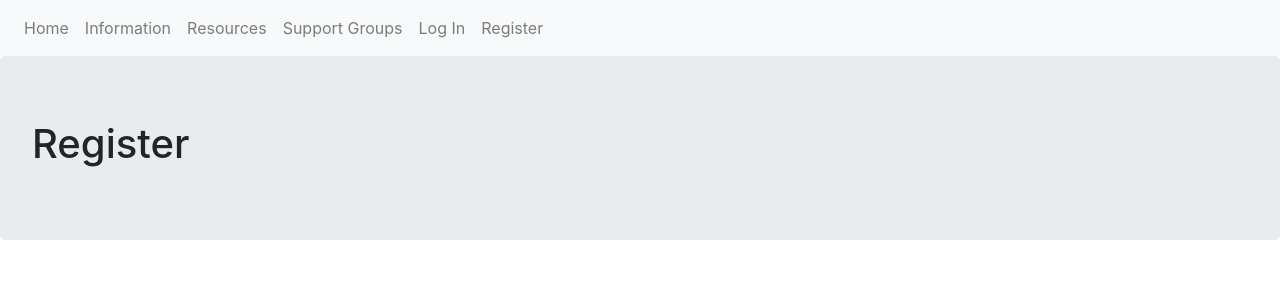
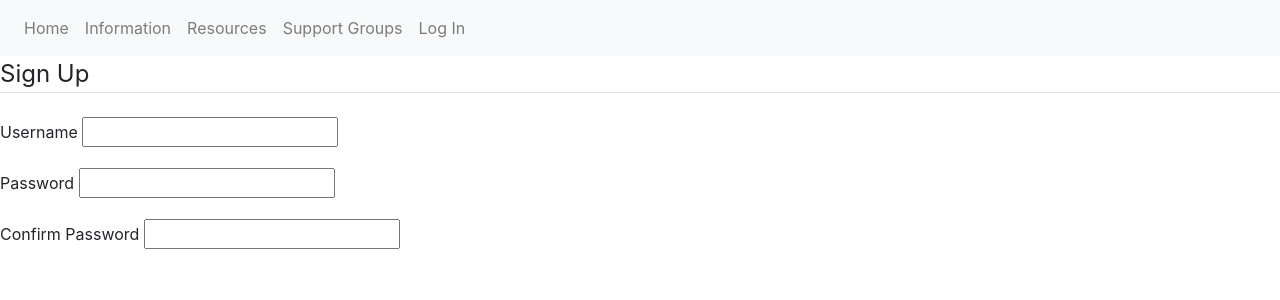
Before and after one commit to AddyMcCabe/addiction-recovery-resources-app, a Flask app: page /register in a window 1280 px wide. Shown: the top 300 px of the page. Run offline with Flask 2, Linux system fonts and the light colour scheme.

Commit message:
added forms.py and forms for login & register

```diff
--- /dev/null
+++ b/forms.py
@@ -0,0 +1,16 @@
+from flask_wtf import FlaskForm
+from wtforms import StringField, PasswordField, SubmitField
+from wtforms.validators import DataRequired, Length, EqualTo
+
+class RegisterForm(FlaskForm):
+
+    username = StringField('Username', validators=[DataRequired(),Length(min=2, max=20)])
+    password = PasswordField('Password', validators=[DataRequired(),])
+    confirm_password = PasswordField('Confirm Password', validators=[DataRequired(), EqualTo('password')])
+    submit = SubmitField('Sign Up')
+
+class LoginForm(FlaskForm):
+
+    username = StringField('Username', validators=[DataRequired(),Length(min=2, max=20)])
+    password = PasswordField('Password', validators=[DataRequired(),])
+    submit = SubmitField('Login')
--- a/server.py
+++ b/server.py
@@ -4,12 +4,13 @@ from flask import Flask, render_template, url_for, redirect, request
 from flask_debugtoolbar import DebugToolbarExtension
 from werkzeug.security import generate_password_hash, check_password_hash
 from model import connect_to_db, db
+from forms import LoginForm, RegisterForm
 
 
 app = Flask(__name__)
 
 
-app.secret_key = "ABC"
+app.config['SECRET_KEY'] = 'dhsdskowlwjj3744394ghheiso45852el'
 
 
 app.jinja_env.undefined = StrictUndefined
@@ -26,11 +27,13 @@ def home():
 
 @app.route('/login')
 def login():
-    return render_template('login.html')
+    form = LoginForm()
+    return render_template('login.html', form=form)
 
 @app.route('/register')
 def register():
-    return render_template('register.html')
+    form = RegisterForm()
+    return render_template('register.html', form=form)
 
 @app.route('/info')
 def list_info():
--- a/templates/base.html
+++ b/templates/base.html
@@ -19,7 +19,6 @@
             <a class="nav-item nav-link" href="{{url_for('resources')}}">Resources</a>
             <a class="nav-item nav-link" href="{{url_for('sup_group')}}">Support Groups</a>
             <a class="nav-item nav-link" href="{{url_for('login')}}">Log In</a>
-            <a class="nav-item nav-link" href="{{url_for('register')}}">Register</a>
         </div>
     </nav>
     {% block content %}
--- a/templates/register.html
+++ b/templates/register.html
@@ -1,6 +1,21 @@
 {% extends "base.html" %}
 {% block content %}
-<div class="jumbotron">
-    <h1>Register</h1>
-</div>
+<form method="POST" action="">
+    {{form.hidden_tag()}}
+    <fieldset class="form-group">
+        <legend class="border-bottom mb-4">Sign Up</legend>
+        <div class="form-group">
+            {{form.username.label()}}
+            {{form.username}}
+        </div>
+        <div class="form-group">
+            {{form.password.label()}}
+            {{form.password}}
+        </div>
+        <div class="form-group">
+            {{form.confirm_password.label()}}
+            {{form.confirm_password}}
+        </div>
+    </fieldset>
+</form>
 {% endblock %}
```
Also changed, not shown: templates/login.html (+18 -3 lines).
